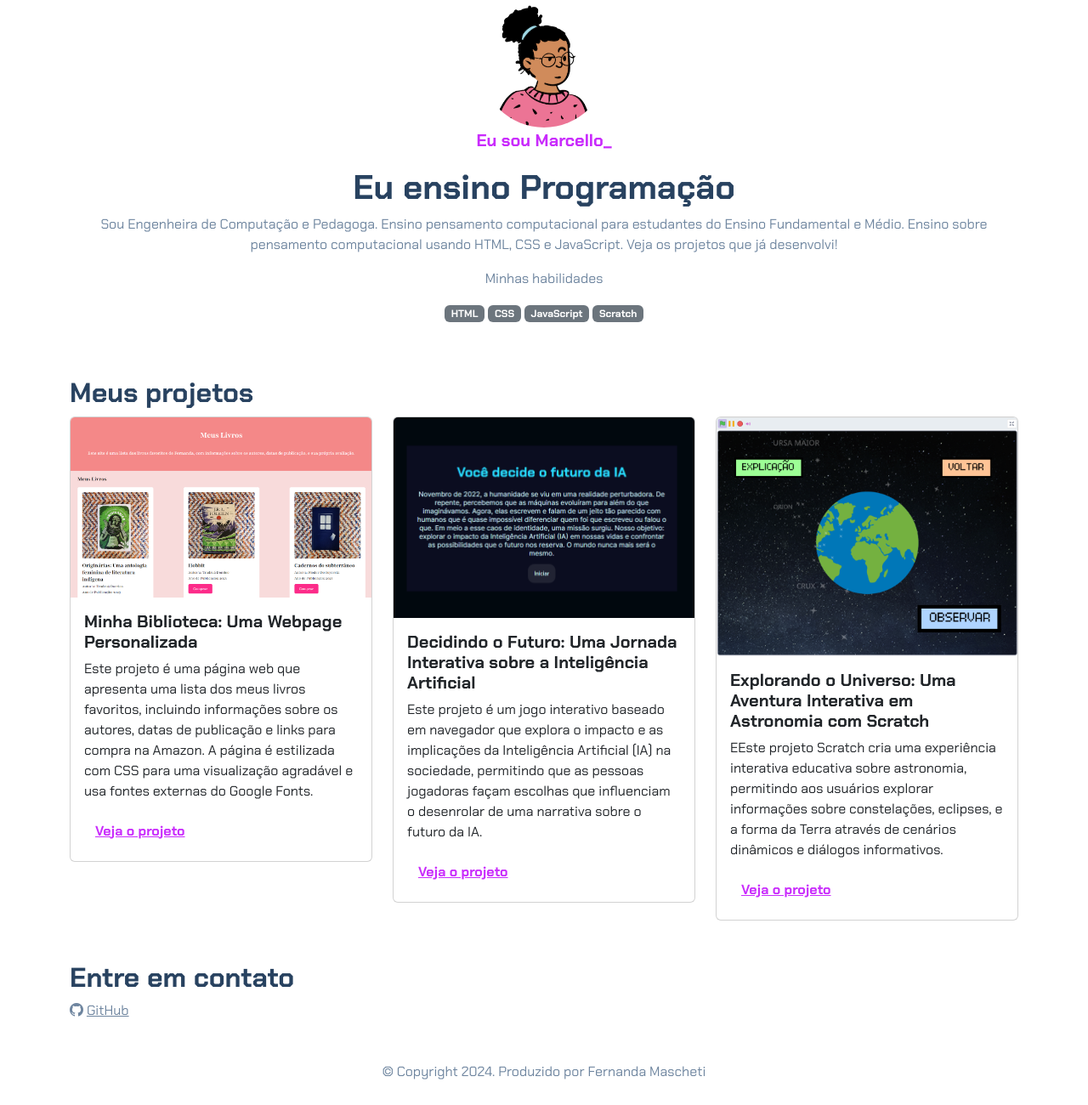
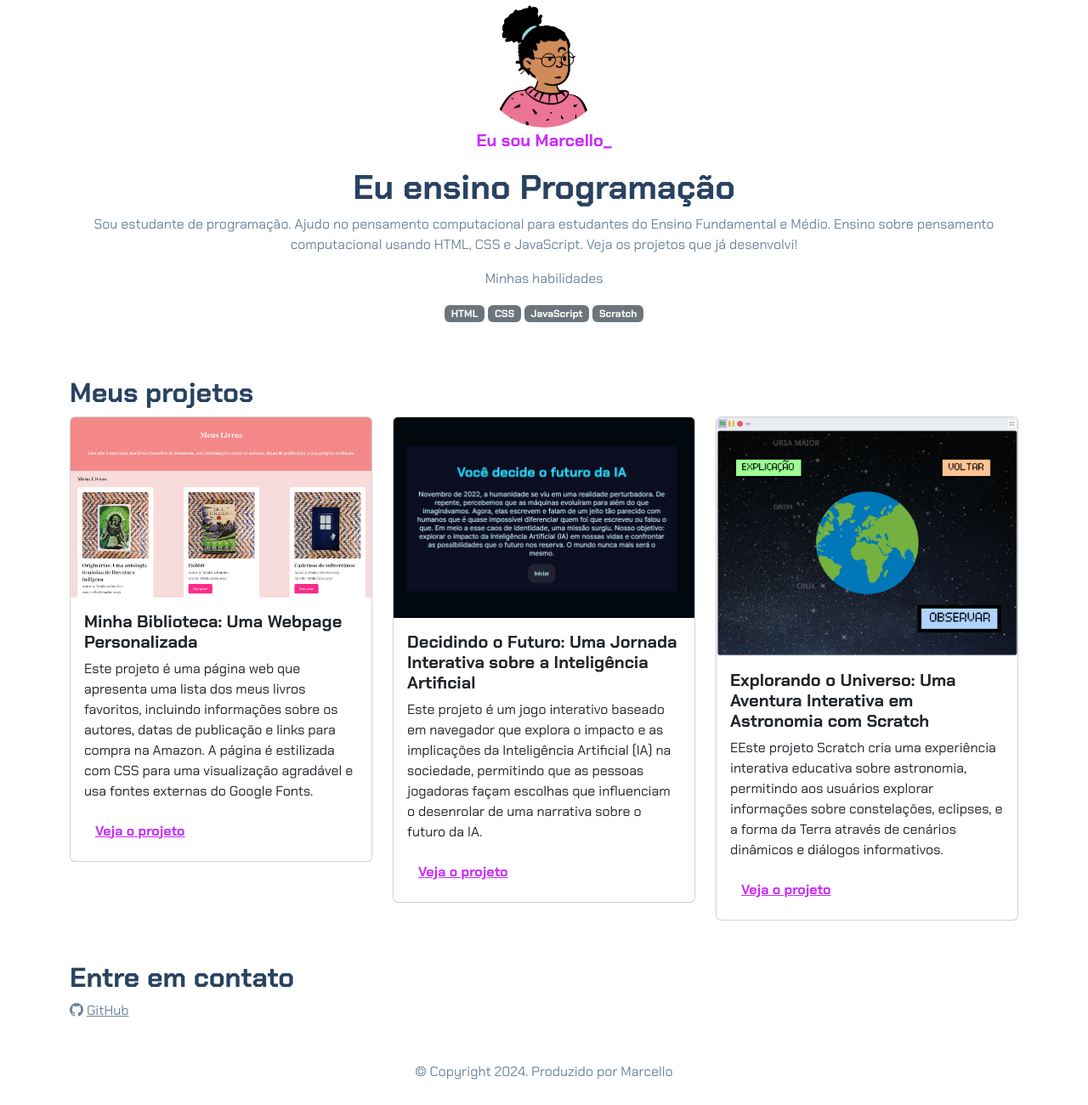
Before and after one commit to Marceeeello/portfolio, a plain HTML site: page index.html in a window 1280 px wide. Shown: the whole page at 85% size. Drawn offline with nearby package versions, Linux system fonts and the light colour scheme.

Commit message:
Update index.html

```diff
--- a/index.html
+++ b/index.html
@@ -16,7 +16,7 @@
             srcset="">
         <p class="lead">Eu sou Marcello_</p>
         <h1>Eu ensino Programação</h1>
-        <p>Sou Engenheira de Computação e Pedagoga. Ensino pensamento computacional para estudantes do Ensino
+        <p>Sou estudante de programação. Ajudo no pensamento computacional para estudantes do Ensino
             Fundamental e Médio. Ensino sobre pensamento computacional usando HTML, CSS e JavaScript. Veja os projetos
             que já desenvolvi!</p>
         <p>Minhas habilidades</p>
@@ -210,7 +210,7 @@
             <i class="bi bi-github"></i>
             <a href="https://github.com/femascheti">GitHub</a>
         </div>
-        <p class="my-5 text-center">© Copyright 2024. Produzido por Fernanda Mascheti</p>
+        <p class="my-5 text-center">© Copyright 2024. Produzido por Marcello</p>
     </footer>
 
     <script src="https://cdn.jsdelivr.net/npm/bootstrap@5.3.2/dist/js/bootstrap.bundle.min.js"></script>
```
